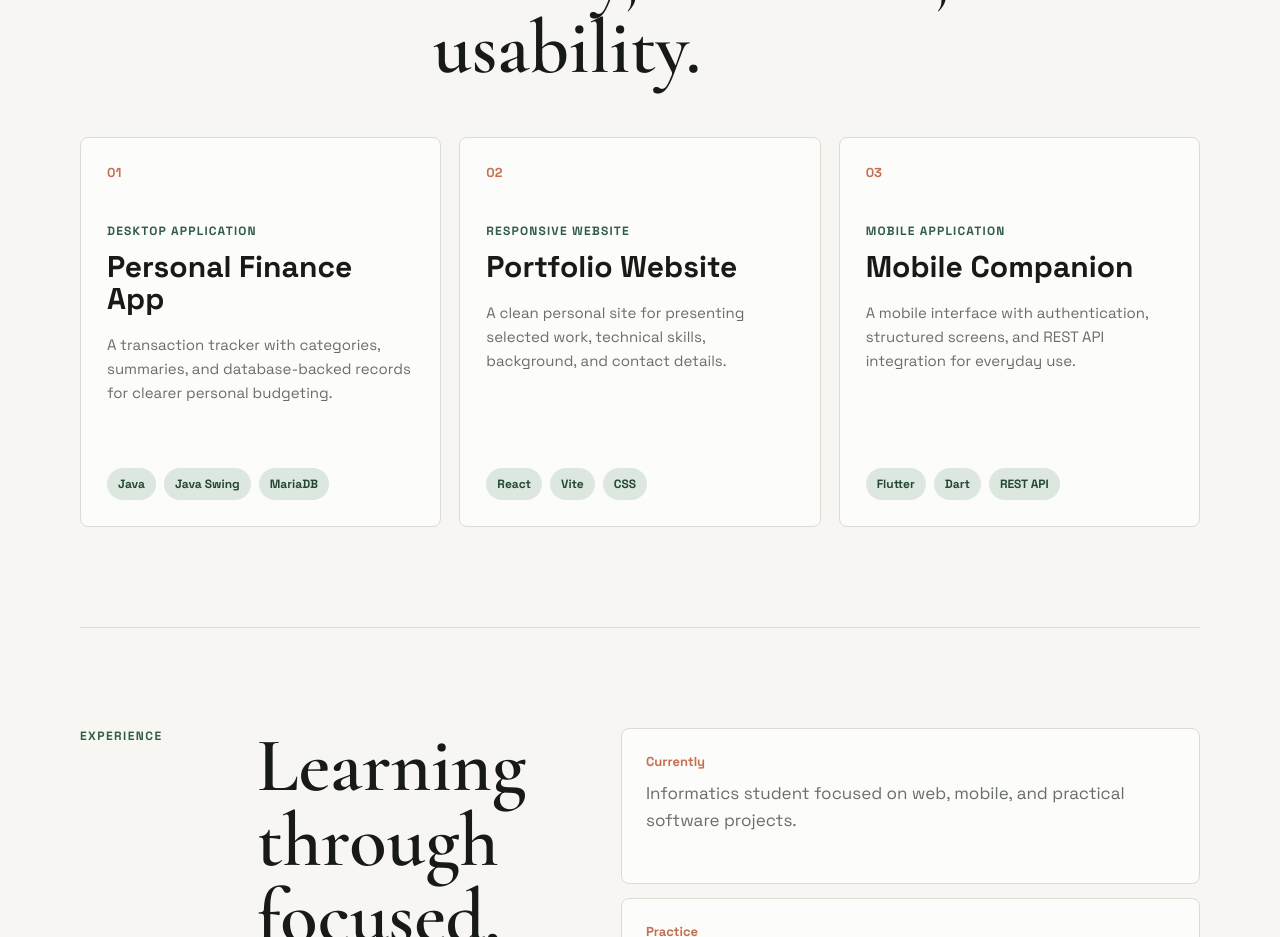
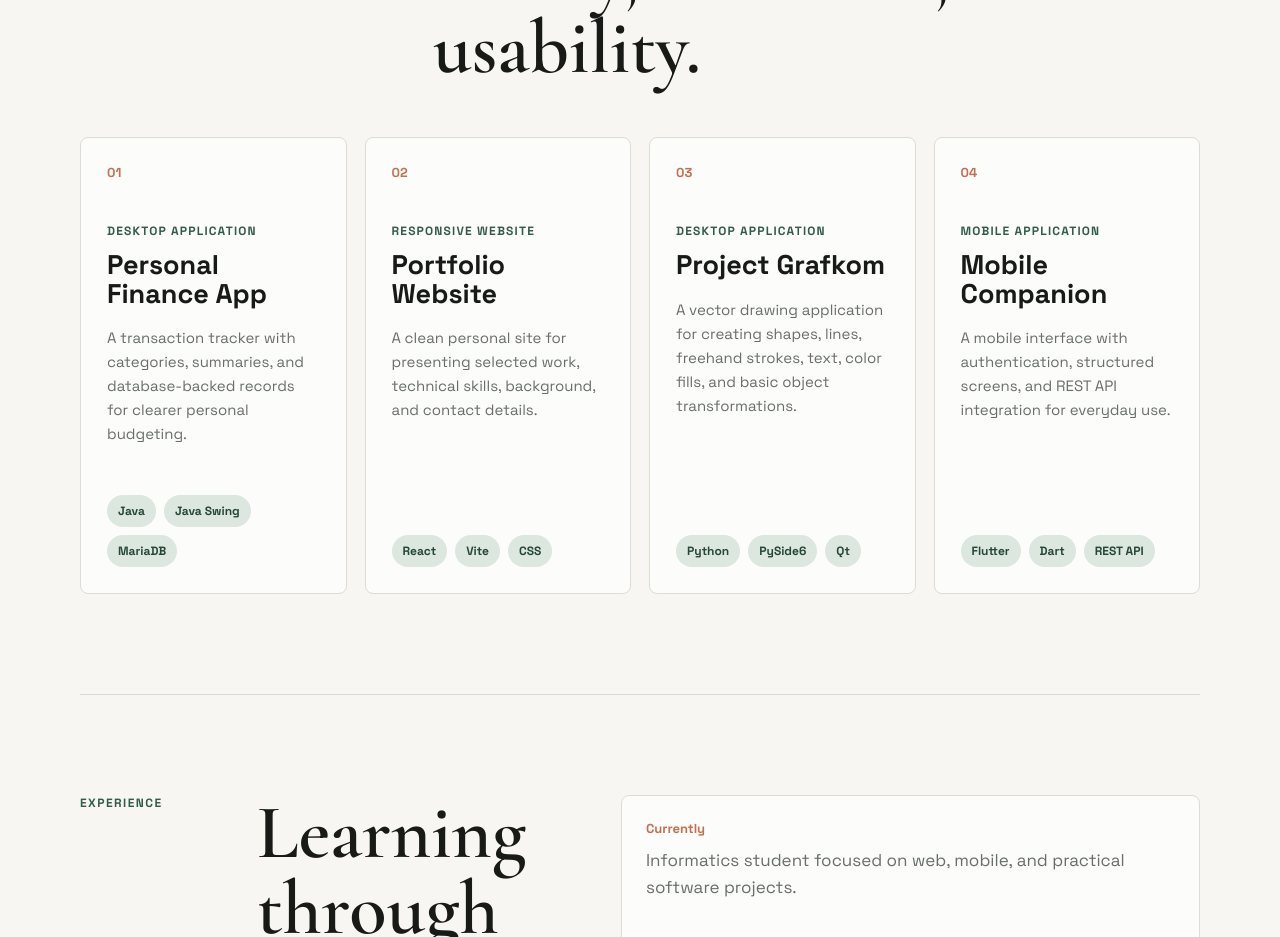
Before and after one commit to Aracellii/portofolio, a React (Vite) app: page / in a window 1280 px wide. Shown: the part 2400-3337 px from the top of the page. Built offline with nearby package versions, Linux system fonts and the light colour scheme.

Commit message:
tambah grafkom

```diff
--- a/src/App.css
+++ b/src/App.css
@@ -353,13 +353,13 @@ dd {
 
 .project-list {
   display: grid;
-  grid-template-columns: repeat(3, 1fr);
+  grid-template-columns: repeat(4, 1fr);
   gap: 18px;
   margin-top: 52px;
 }
 
 .project-card {
-  min-height: 390px;
+  min-height: 420px;
   display: flex;
   flex-direction: column;
   padding: 26px;
@@ -393,7 +393,7 @@ dd {
 
 .project-card h3 {
   margin-bottom: 18px;
-  font-size: 30px;
+  font-size: 27px;
   line-height: 1.06;
 }
 
--- a/src/App.jsx
+++ b/src/App.jsx
@@ -25,6 +25,13 @@ const projects = [
     description:
       'A clean personal site for presenting selected work, technical skills, background, and contact details.',
     stack: ['React', 'Vite', 'CSS'],
+  },
+  {
+    title: 'Project Grafkom',
+    type: 'Desktop application',
+    description:
+      'A vector drawing application for creating shapes, lines, freehand strokes, text, color fills, and basic object transformations.',
+    stack: ['Python', 'PySide6', 'Qt'],
   },
   {
     title: 'Mobile Companion',
```
